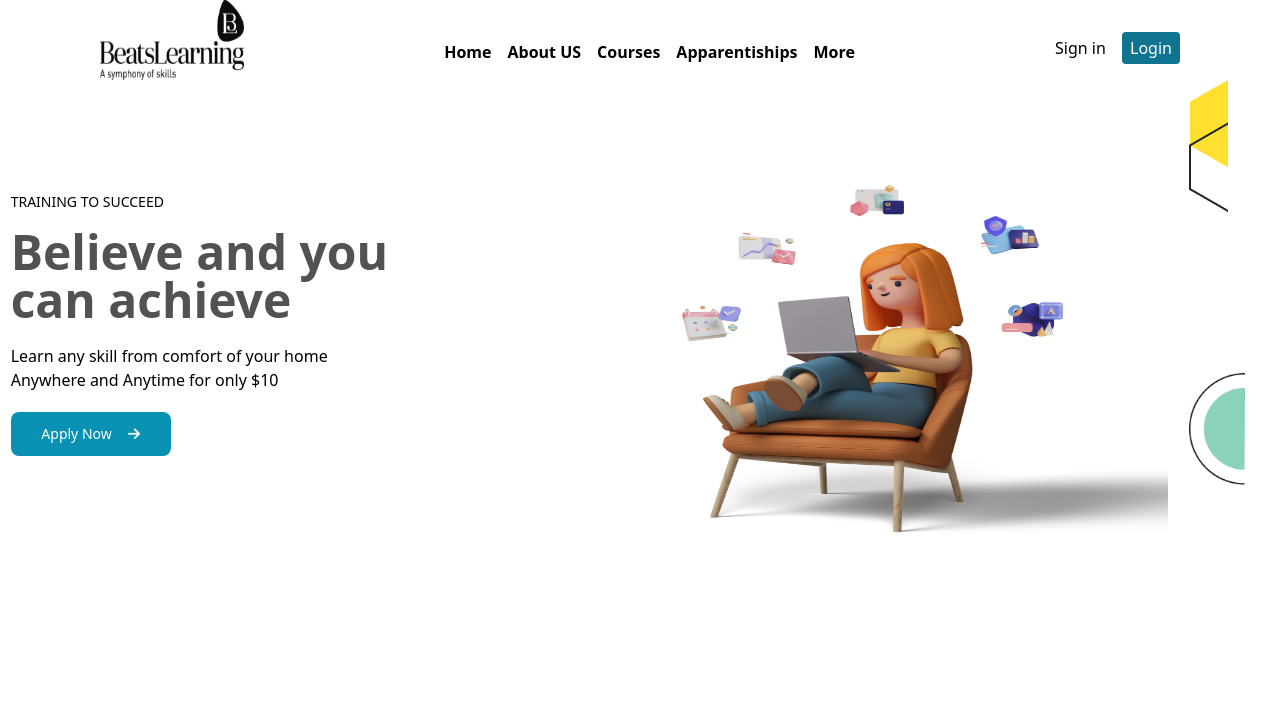
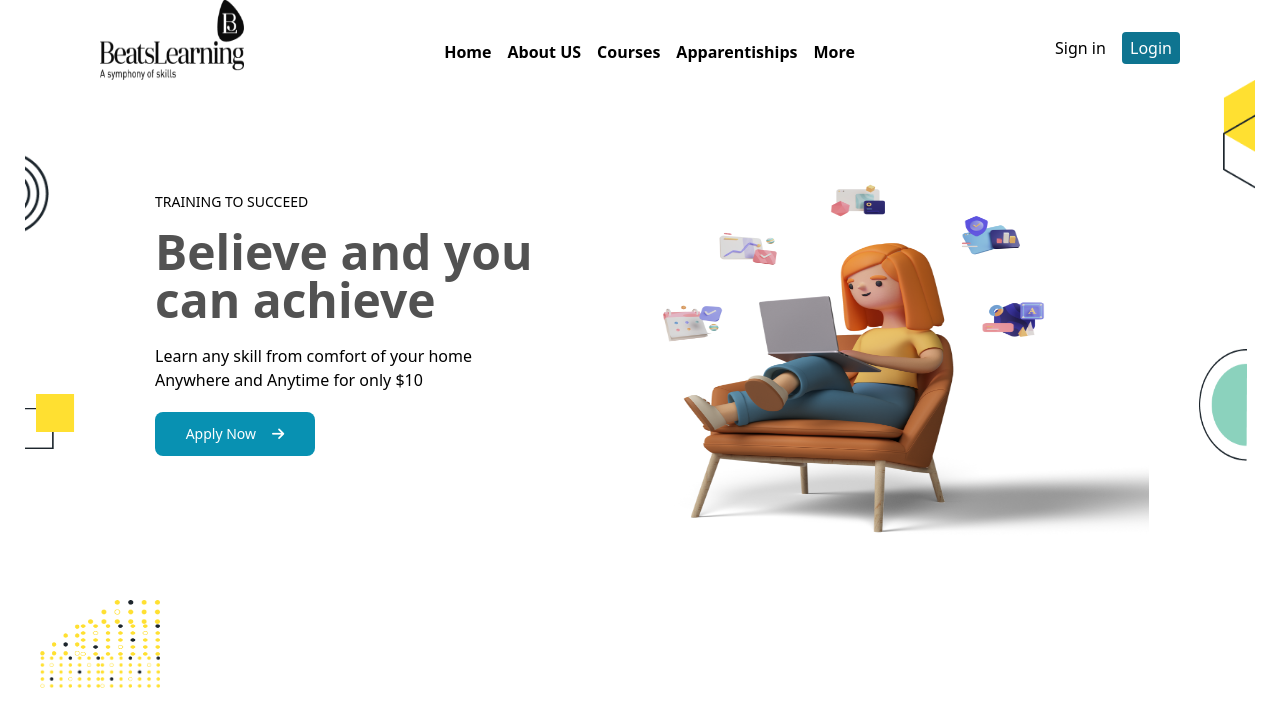
Before and after one commit to anikaivnath/Class-Task--4, a plain HTML site: page index.html in a window 1280 px wide. Drawn offline with nearby package versions, Linux system fonts and the light colour scheme.

Commit message:
add new section

```diff
--- a/index.html
+++ b/index.html
@@ -25,6 +25,15 @@
         </div>
     </div>
     <div class="flex justify-around">
+        <div>
+            <div>
+                <img src="./Group (3).png" alt="" class="w-8">
+            </div>
+            <div>
+                <img src="./Group (2).png" alt="" class=" w-20 mt-32">
+            </div>
+        </div>
+
         <div class=" w-96 mt-28 ">
             <p class="mb-4 text-sm">TRAINING TO SUCCEED</p>
             <h1 class="text-5xl font-bold w-68 mb-5 text-neutral-600">Believe and you can achieve</h1>
@@ -33,13 +42,29 @@
                 <p class=" text-sm  bg-cyan-600   w-40  mt-5 text-center px-5 py-3 rounded-lg text-white ">Apply Now<i class="fa-solid fa-arrow-right relative ml-4"></i></p>
         </div>
         <div>
-            <img src="./Group 1000001437.png" alt="" class="w-[560px] h-96 mt-24 ml-48">
+            <img src="./Group 1000001437.png" alt="" class="w-[560px] h-96 mt-24 relative object-right">
         </div>
 
         <div class="relative right">
-        <img src="./Group (1).png" alt="">
-        <img src="./Group.png" alt="" class="relative h-28 mt-40 mr-6 right">
+        <img src="./Group (1).png" alt="" class="w-8 ml-6">
+        <img src="./Group.png" alt="" class="relative h-28 mt-40 w-12">
     </div>
+    </div>
+
+    <div class="m-10 w-40">
+        <div>
+            <img src="./Group-1.png" alt="" class="w-[72px] ml-12 h-6">
+        </div>
+
+        <div class="flex">
+            <img src="./Group 4356.png" alt="" class="w-[40px] h-8">
+            <img src="./Group 4359.png" alt="" class="w-[80px] h-8 ">
+        </div>
+        <div class="flex w-32">
+            <img src="./Group 4359.png" alt="" class="w-[60px] h-8">
+            <img src="./Group 4359.png" alt="" class="w-[60px] h-8">
+        </div>
+
     </div>
 
 </body>
```
Also changed, not shown: Group 4356.png (added), Group 4359.png (added), Group-1.png (added), Group-2.png (added), Rectangle.png (added).
